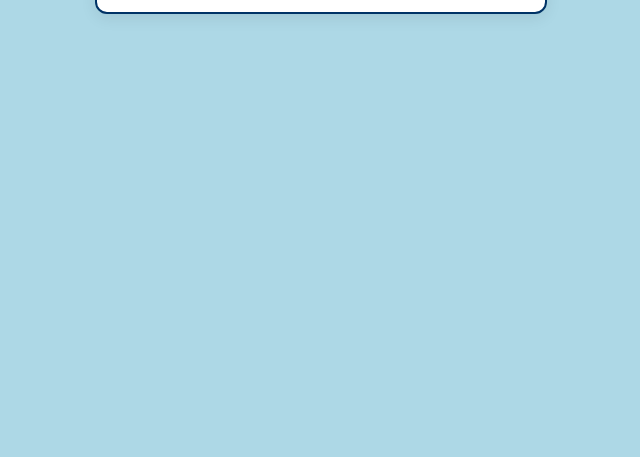
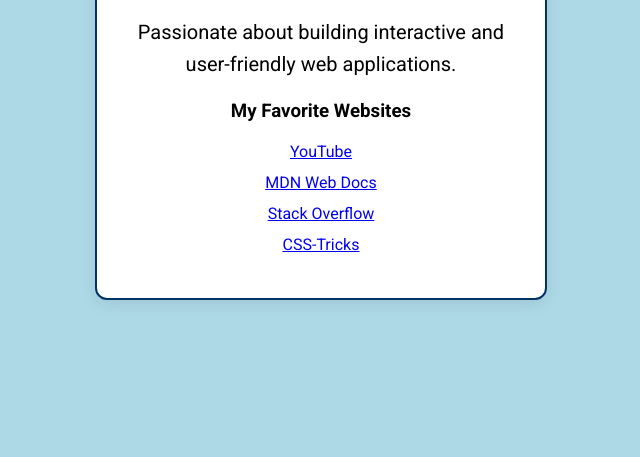
Before and after one commit to AngelCesma/HTML-Basics, a plain HTML site: page index.html in a window 1280 px wide. Shown: the part 343-800 px from the top of the page, without its empty margins (319-959 px from the left). Drawn offline with Linux system fonts and the light colour scheme.

Commit message:
Update profile card with additional content and styling

```diff
--- a/index.html
+++ b/index.html
@@ -6,9 +6,19 @@
     </head>
     <body>
         <div class="profile-card">
+            <img src="img/dog.png" alt="Profile photo" style="display:block; margin:0 auto 20px; width:120px; border-radius:50%;">
             <h1>Angel's Profile Card</h1>
             <h2>Web Developer</h2>
             <p>Passionate about building interactive and user-friendly web applications.</p>
+
+
+         <h3>My Favorite Websites</h3>
+        <ul>
+            <li><a href="https://www.youtube.com/" target="_blank">YouTube</a></li>
+            <li><a href="https://developer.mozilla.org/" target="_blank">MDN Web Docs</a></li>
+            <li><a href="https://stackoverflow.com/" target="_blank">Stack Overflow</a></li>
+            <li><a href="https://css-tricks.com/" target="_blank">CSS-Tricks</a></li>
+        </ul>
         </div>
     </body>
 </html>
--- a/style.css
+++ b/style.css
@@ -40,3 +40,21 @@
     padding: 32px 24px; /* Space inside the card */
     box-shadow: 0 4px 16px rgba(0,0,0,0.08); /* Subtle shadow for depth */
 }
+
+/* Center the h3 heading inside the profile card */
+.profile-card h3 {
+    text-align: center; /* Center-align h3 headings within the profile card */
+}
+
+/* Style the list inside the profile card */
+.profile-card ul {
+    list-style: none;           /* Remove bullet points */
+    padding: 0;                 /* Remove default padding */
+    margin: 20px 0 0 0;         /* Add spacing above the list */
+    text-align: center;         /* Center the list items and links */
+}
+
+.profile-card ul li {
+    margin: 12px 0;             /* Add vertical spacing between list items */
+    display: block;             /* Display each list item on a new line */
+}
```
Also changed, not shown: .devcontainer/devcontainer.json (renamed from devcontainer.json).
